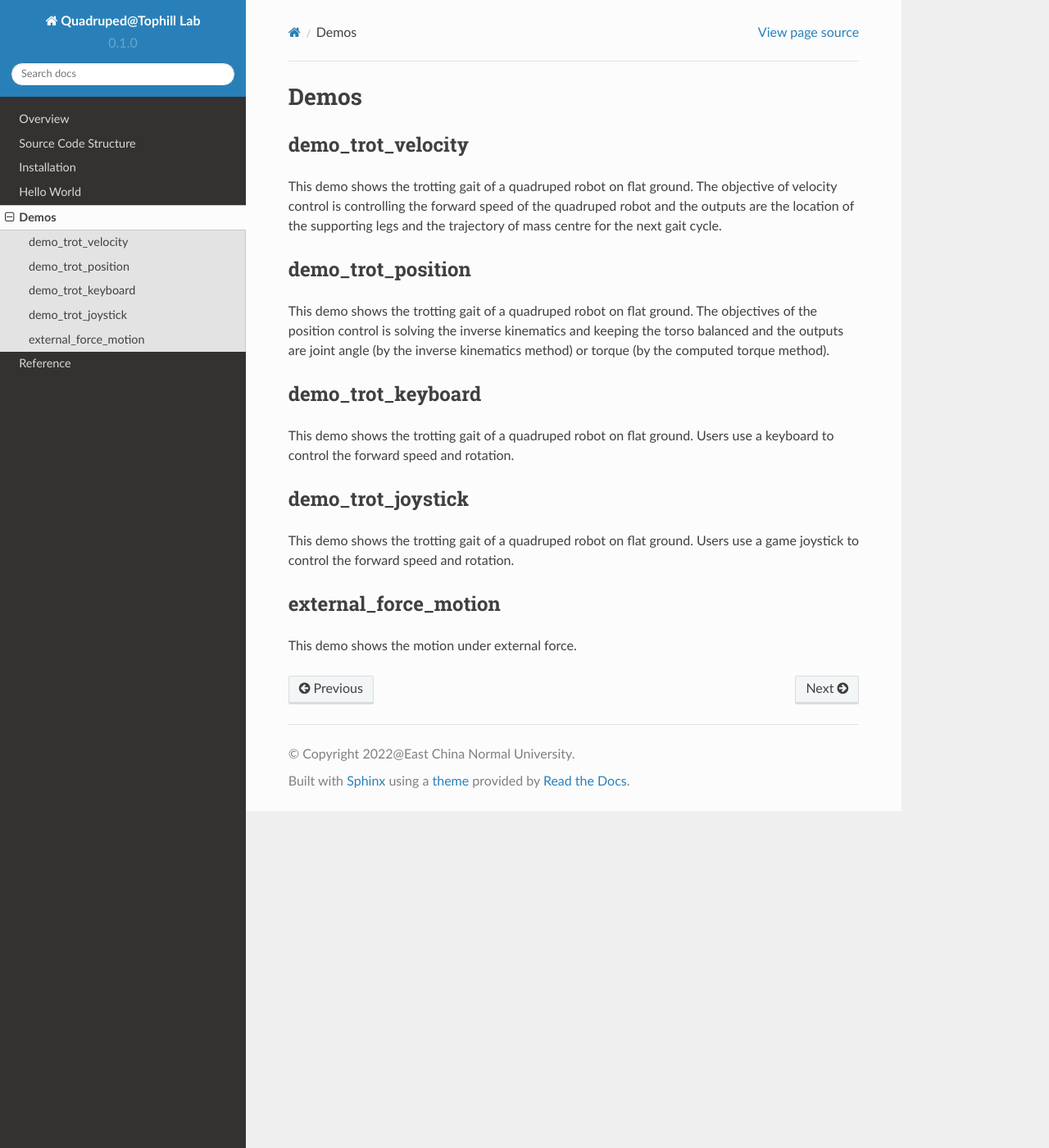
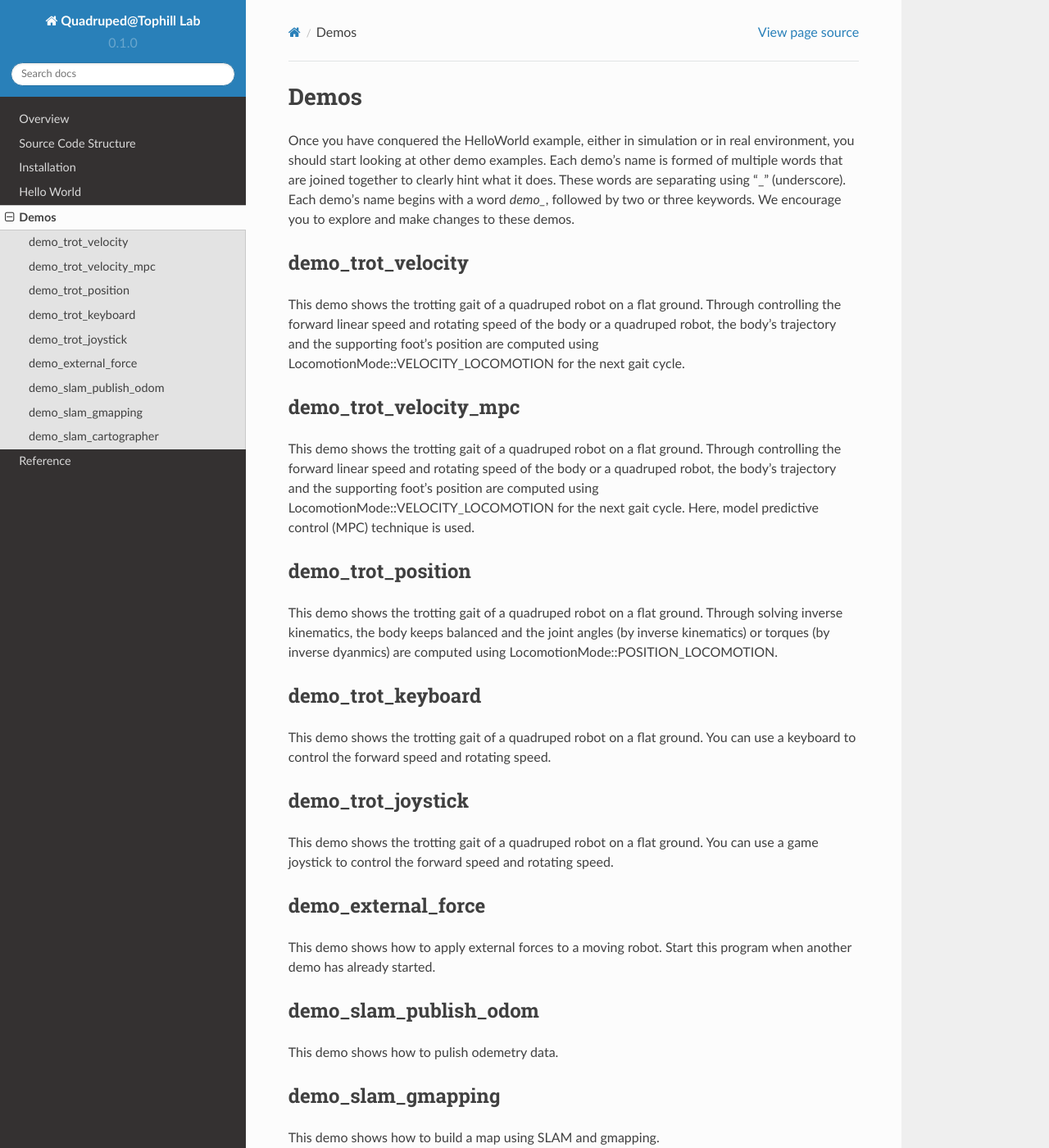
Before and after one commit to TopHillRobotics/quadruped-robot-docs, a Sphinx documentation site: the page built from docs/source/demo.rst, in a window 1280 px wide and 1400 px high. Shown: the whole window at 82% size. Built offline with Sphinx 7.4.7 and the Read the Docs theme 2.0.0, drawn with Linux system fonts in a browser that asks for light colours; some of the changed text lies outside the part shown.

Commit message:
Update demo.rst

```diff
--- a/docs/source/demo.rst
+++ b/docs/source/demo.rst
@@ -1,27 +1,50 @@
 Demos
-****
+*********************
+
+Once you have conquered the HelloWorld example, either in simulation or in real environment, you should start looking at other demo examples. Each demo's name is formed of multiple words that are joined together to clearly hint what it does. These words are separating using "_" (underscore). Each demo's name begins with a word `demo_`, followed by two or three keywords. We encourage you to explore and make changes to these demos.
+
 
 demo_trot_velocity
 ==================
 
-This demo shows the trotting gait of a quadruped robot on flat ground. The objective of velocity control is controlling the forward speed of the quadruped robot and the outputs are the location of the supporting legs and the trajectory of mass centre for the next gait cycle.
+This demo shows the trotting gait of a quadruped robot on a flat ground. Through controlling the forward linear speed and rotating speed of the body or a quadruped robot, the body's trajectory and the supporting foot's position are computed using LocomotionMode::VELOCITY_LOCOMOTION for the next gait cycle.
+
+demo_trot_velocity_mpc
+==================
+
+This demo shows the trotting gait of a quadruped robot on a flat ground. Through controlling the forward linear speed and rotating speed of the body or a quadruped robot, the body's trajectory and the supporting foot's position are computed using LocomotionMode::VELOCITY_LOCOMOTION for the next gait cycle. Here, model predictive control (MPC) technique is used.
 
 demo_trot_position
 ==================
 
-This demo shows the trotting gait of a quadruped robot on flat ground. The objectives of the position control is solving the inverse kinematics and keeping the torso balanced and the outputs are joint angle (by the inverse kinematics method) or torque (by the computed torque method).
+This demo shows the trotting gait of a quadruped robot on a flat ground. Through solving inverse kinematics, the body keeps balanced and the joint angles (by inverse kinematics) or torques (by inverse dyanmics) are computed using LocomotionMode::POSITION_LOCOMOTION.
 
 demo_trot_keyboard
 ==================
 
-This demo shows the trotting gait of a quadruped robot on flat ground. Users use a keyboard to control the forward speed and rotation.
+This demo shows the trotting gait of a quadruped robot on a flat ground. You can use a keyboard to control the forward speed and rotating speed.
 
 demo_trot_joystick
 ==================
 
-This demo shows the trotting gait of a quadruped robot on flat ground. Users use a game joystick to control the forward speed and rotation.
+This demo shows the trotting gait of a quadruped robot on a flat ground. You can use a game joystick to control the forward speed and rotating speed.
 
-external_force_motion
+demo_external_force
 ==================
 
-This demo shows the motion under external force.
+This demo shows how to apply external forces to a moving robot. Start this program when another demo has already started.
+
+demo_slam_publish_odom
+==================
+
+This demo shows how to pulish odemetry data.
+
+demo_slam_gmapping
+==================
+
+This demo shows how to build a map using SLAM and gmapping.
+
+demo_slam_cartographer
+==================
+
+This demo shows how to build a map using SLAM and cartographer.
```
